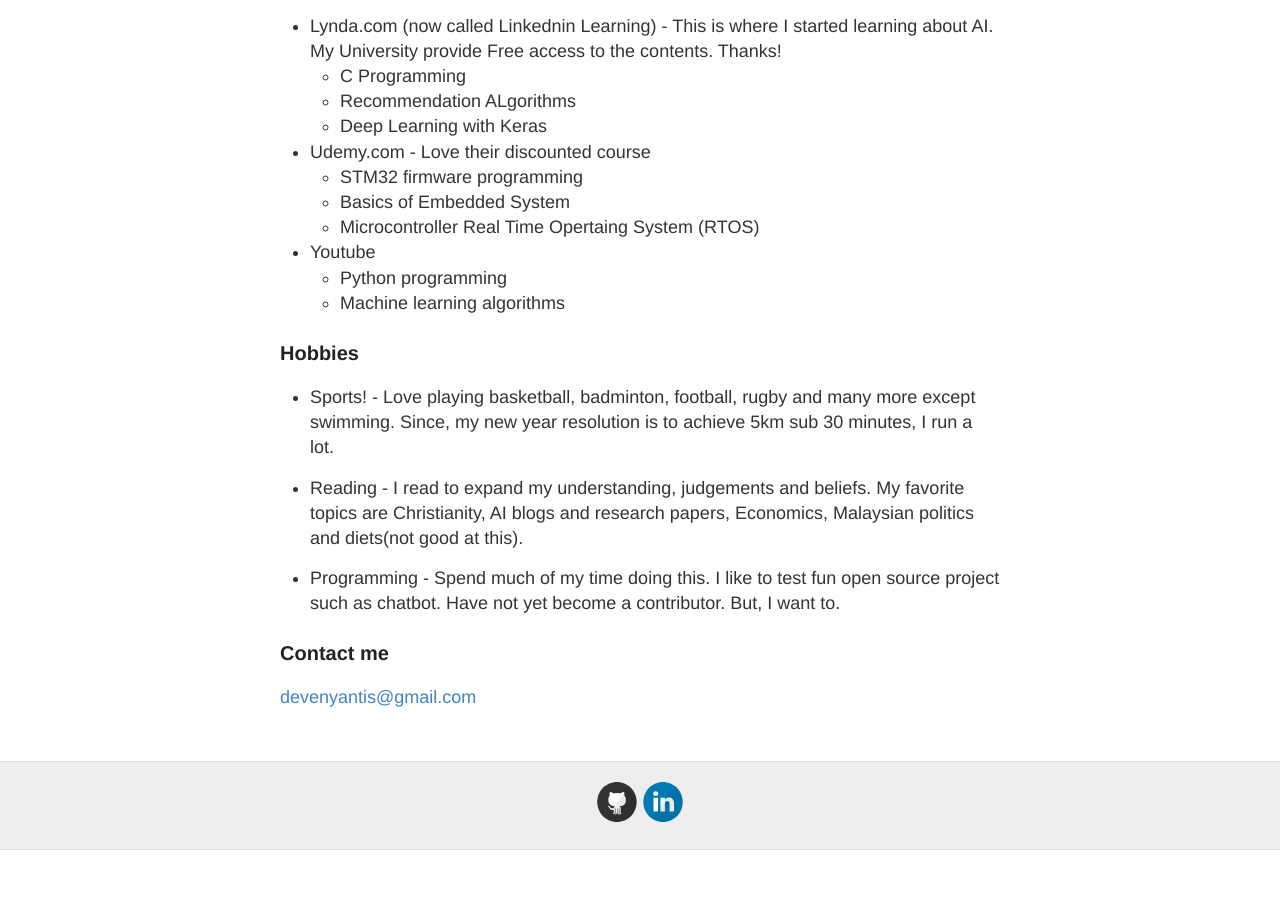
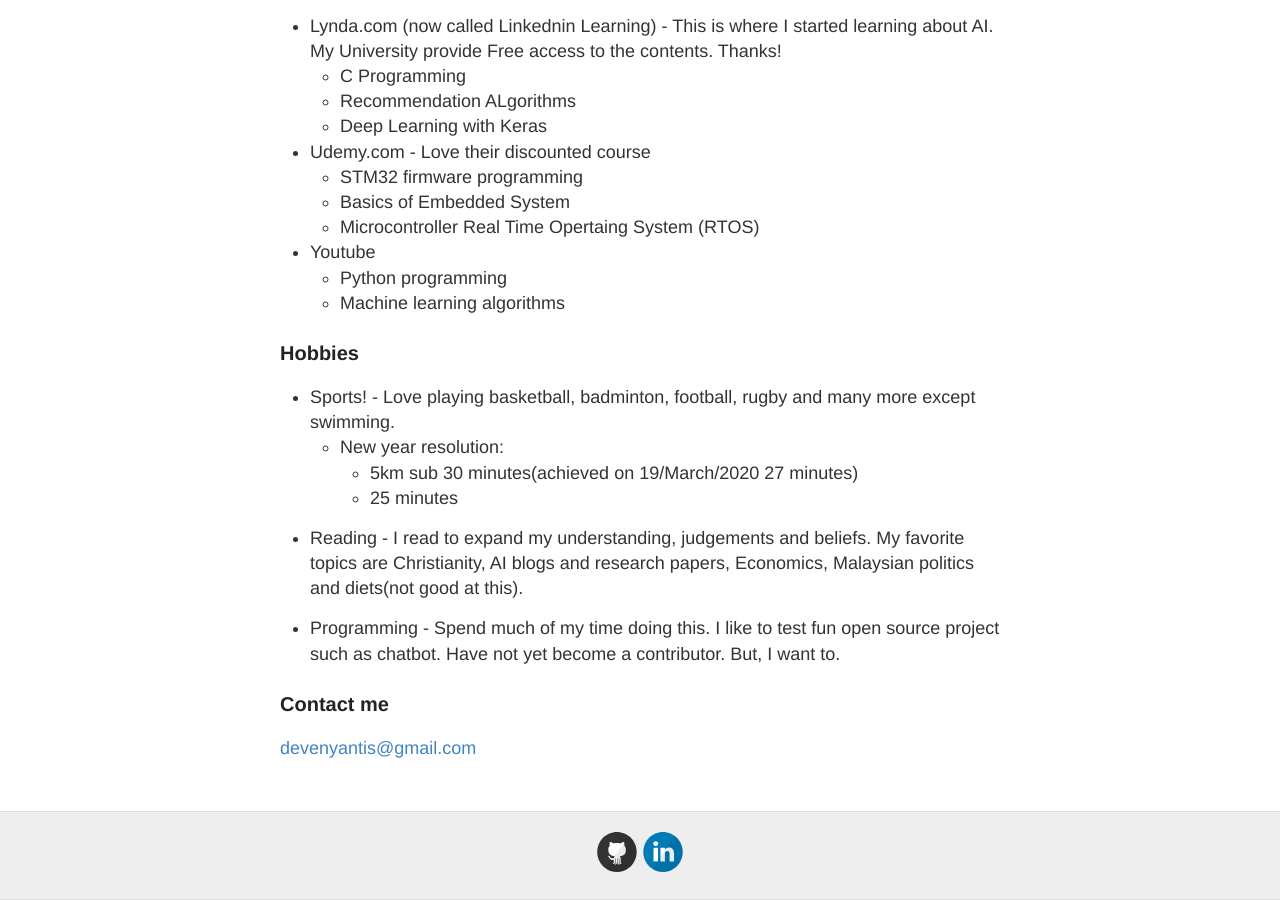
Before and after one commit to devennn/devennn.github.io, a Jekyll site: the page built from about.md, in a window 1280 px wide and 900 px high, scrolled down 1164 px. Built offline with Jekyll 4.4.1, drawn with Linux system fonts in a browser that asks for light colours; before the commit the page ends 2014 px from its top, so only the background shows below that.

Commit message:
Update about.md

```diff
--- a/about.md
+++ b/about.md
@@ -48,7 +48,10 @@ Three reasons why I blog.
   - Machine learning algorithms
 
 ### Hobbies
-- Sports! -  Love playing basketball, badminton, football, rugby and many more except swimming. Since, my new year resolution is to achieve 5km sub 30 minutes, I run a lot.
+- Sports! -  Love playing basketball, badminton, football, rugby and many more except swimming.
+  - New year resolution:
+    - 5km sub 30 minutes(achieved on 19/March/2020 27 minutes)
+    - 25 minutes
 
 - Reading - I read to expand my understanding, judgements and beliefs. My favorite topics are Christianity, AI blogs and research papers, Economics, Malaysian politics and diets(not good at this).
 
```
